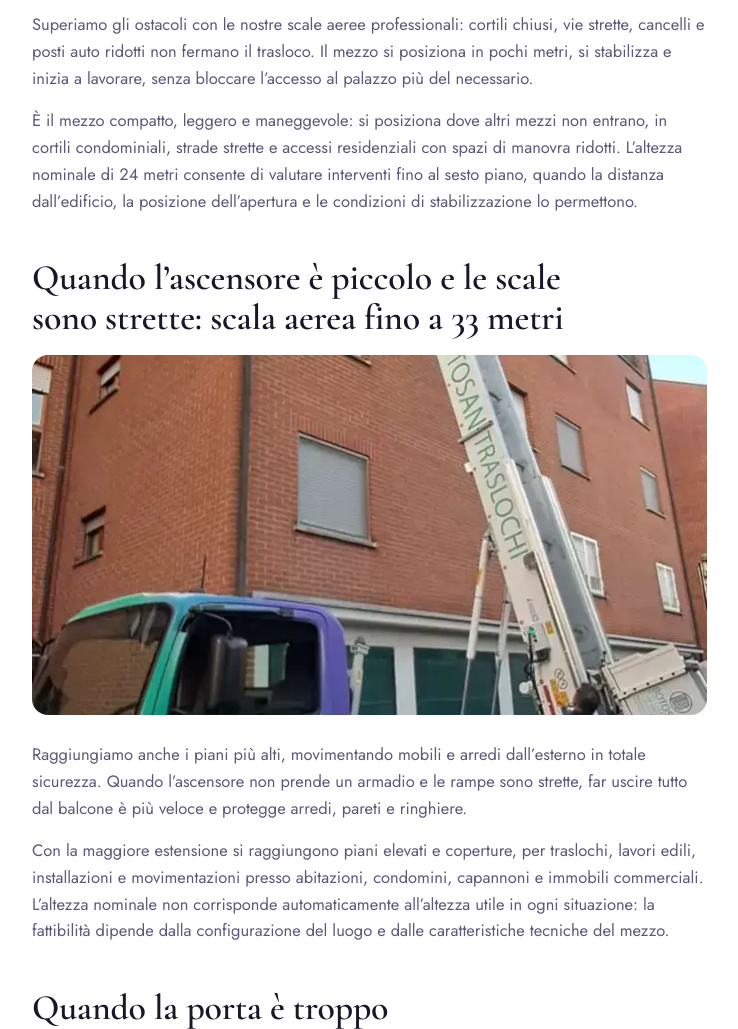
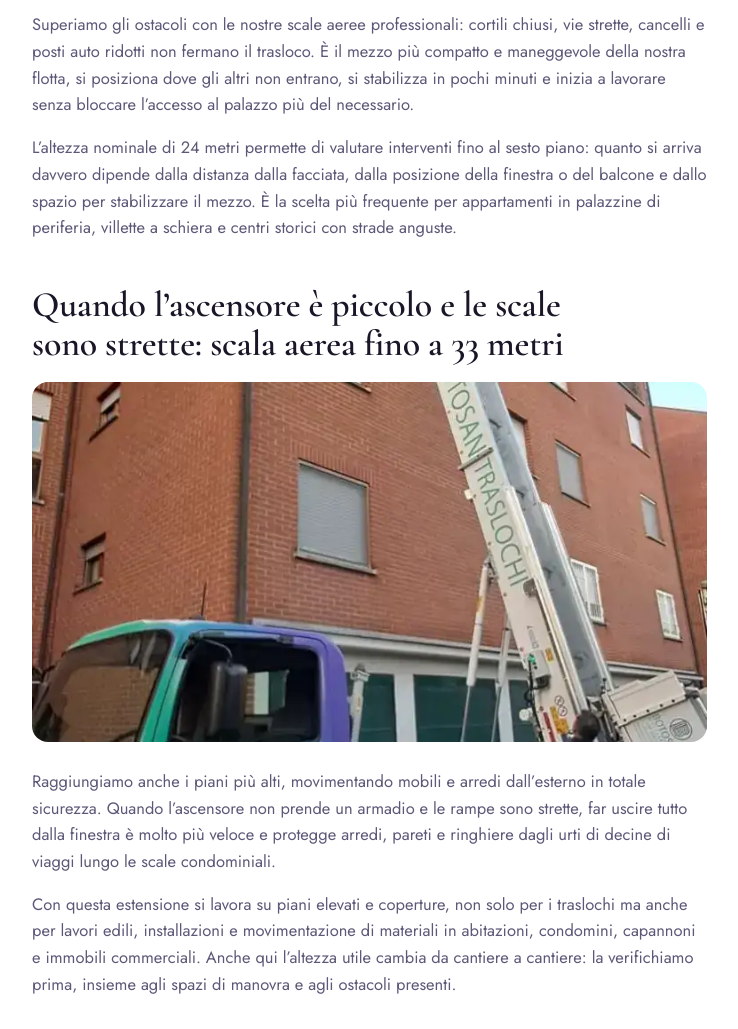
Before and after one commit to simoxst91-lgtm/botosan-multiservizi, a plain HTML site: page scale-aeree.html in a window 1280 px wide. Shown: the part 2000-3029 px from the top of the page, without its empty margins (38-776 px from the left). Drawn offline with nearby package versions, Linux system fonts and the light colour scheme.

Commit message:
Scale aeree: testi riscritti senza ripetizioni

```diff
--- a/scale-aeree.html
+++ b/scale-aeree.html
@@ -98,16 +98,16 @@
 </ul>
 <h2>Dove gli spazi non bastano: scala aerea fino a 24 metri</h2>
 <img src="foto/srv-scala24.webp" alt="Scala aerea da 24 metri posizionata in uno spazio stretto" width="760" height="865" style="border-radius:16px;width:100%;height:clamp(220px,32vw,360px);object-fit:cover;margin:18px 0 26px" decoding="async" loading="lazy">
-<p>Superiamo gli ostacoli con le nostre scale aeree professionali: cortili chiusi, vie strette, cancelli e posti auto ridotti non fermano il trasloco. Il mezzo si posiziona in pochi metri, si stabilizza e inizia a lavorare, senza bloccare l&rsquo;accesso al palazzo pi&ugrave; del necessario.</p>
-<p>&Egrave; il mezzo compatto, leggero e maneggevole: si posiziona dove altri mezzi non entrano, in cortili condominiali, strade strette e accessi residenziali con spazi di manovra ridotti. L&rsquo;altezza nominale di 24 metri consente di valutare interventi fino al sesto piano, quando la distanza dall&rsquo;edificio, la posizione dell&rsquo;apertura e le condizioni di stabilizzazione lo permettono.</p>
+<p>Superiamo gli ostacoli con le nostre scale aeree professionali: cortili chiusi, vie strette, cancelli e posti auto ridotti non fermano il trasloco. &Egrave; il mezzo pi&ugrave; compatto e maneggevole della nostra flotta, si posiziona dove gli altri non entrano, si stabilizza in pochi minuti e inizia a lavorare senza bloccare l&rsquo;accesso al palazzo pi&ugrave; del necessario.</p>
+<p>L&rsquo;altezza nominale di 24 metri permette di valutare interventi fino al sesto piano: quanto si arriva davvero dipende dalla distanza dalla facciata, dalla posizione della finestra o del balcone e dallo spazio per stabilizzare il mezzo. &Egrave; la scelta pi&ugrave; frequente per appartamenti in palazzine di periferia, villette a schiera e centri storici con strade anguste.</p>
 <h2>Quando l&rsquo;ascensore &egrave; piccolo e le scale sono strette: scala aerea fino a 33 metri</h2>
 <img src="foto/srv-scala33.webp" alt="Scala aerea da 33 metri che raggiunge i piani alti di un edificio" width="760" height="1685" style="border-radius:16px;width:100%;height:clamp(220px,32vw,360px);object-fit:cover;margin:18px 0 26px" decoding="async" loading="lazy">
-<p>Raggiungiamo anche i piani pi&ugrave; alti, movimentando mobili e arredi dall&rsquo;esterno in totale sicurezza. Quando l&rsquo;ascensore non prende un armadio e le rampe sono strette, far uscire tutto dal balcone &egrave; pi&ugrave; veloce e protegge arredi, pareti e ringhiere.</p>
-<p>Con la maggiore estensione si raggiungono piani elevati e coperture, per traslochi, lavori edili, installazioni e movimentazioni presso abitazioni, condomini, capannoni e immobili commerciali. L&rsquo;altezza nominale non corrisponde automaticamente all&rsquo;altezza utile in ogni situazione: la fattibilit&agrave; dipende dalla configurazione del luogo e dalle caratteristiche tecniche del mezzo.</p>
+<p>Raggiungiamo anche i piani pi&ugrave; alti, movimentando mobili e arredi dall&rsquo;esterno in totale sicurezza. Quando l&rsquo;ascensore non prende un armadio e le rampe sono strette, far uscire tutto dalla finestra &egrave; molto pi&ugrave; veloce e protegge arredi, pareti e ringhiere dagli urti di decine di viaggi lungo le scale condominiali.</p>
+<p>Con questa estensione si lavora su piani elevati e coperture, non solo per i traslochi ma anche per lavori edili, installazioni e movimentazione di materiali in abitazioni, condomini, capannoni e immobili commerciali. Anche qui l&rsquo;altezza utile cambia da cantiere a cantiere: la verifichiamo prima, insieme agli spazi di manovra e agli ostacoli presenti.</p>
 <h2>Quando la porta &egrave; troppo stretta: scala aerea fino a 45 metri</h2>
 <img src="foto/hero-4.webp" alt="Autocarro con scala aerea da 45 metri davanti a un palazzo" width="1200" height="800" style="border-radius:16px;width:100%;height:clamp(220px,32vw,360px);object-fit:cover;margin:18px 0 26px" decoding="async" loading="lazy">
-<p>Trasportiamo i tuoi mobili direttamente dalla finestra o dal balcone anche ai piani pi&ugrave; alti, dove nessun&rsquo;altra soluzione arriva. Divani, armadi a ponte, casseforti ed elettrodomestici scendono in appoggio sul piano di carico, un pezzo alla volta, con l&rsquo;operatore che segue ogni movimento da terra.</p>
-<p>&Egrave; il nostro mezzo pi&ugrave; alto, per i palazzi dove nessun&rsquo;altra soluzione arriva. Come per gli altri, l&rsquo;intervento viene valutato prima sulla base dell&rsquo;altezza da raggiungere, degli spazi esterni e del peso del materiale.</p>
+<p>Trasportiamo i tuoi mobili direttamente dalla finestra o dal balcone anche ai piani pi&ugrave; alti, dove nessun&rsquo;altra soluzione arriva. Divani, armadi a ponte, casseforti ed elettrodomestici vengono appoggiati sul piano di carico un pezzo alla volta, con l&rsquo;operatore che segue ogni movimento da terra.</p>
+<p>&Egrave; il nostro mezzo pi&ugrave; alto e lo usiamo per i condomini di molti piani, le facciate senza spazio di manovra e i casi in cui le altre scale non bastano. Prima dell&rsquo;intervento valutiamo altezza da raggiungere, spazi esterni e peso del materiale, cos&igrave; il giorno del trasloco non ci sono sorprese.</p>
 <h2>Non solo traslochi: materiali, pannelli solari e attrezzature</h2>
 <p>Il noleggio &egrave; richiesto anche da aziende, imprese edili, installatori e professionisti che devono portare materiali e attrezzature in quota. Tra gli impieghi pi&ugrave; frequenti:</p>
 <ul>
```
